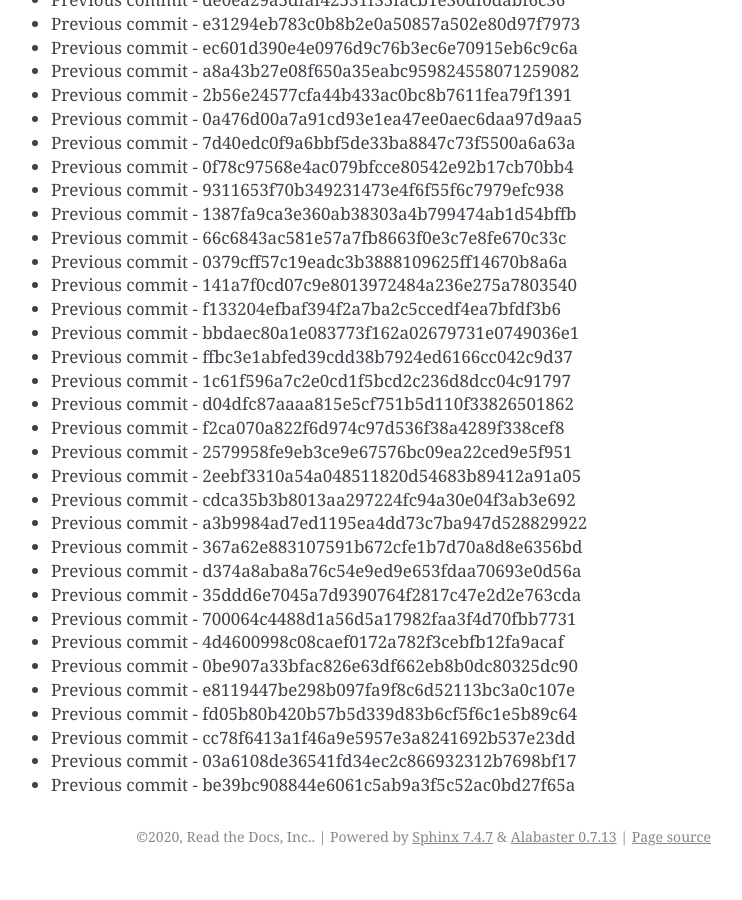
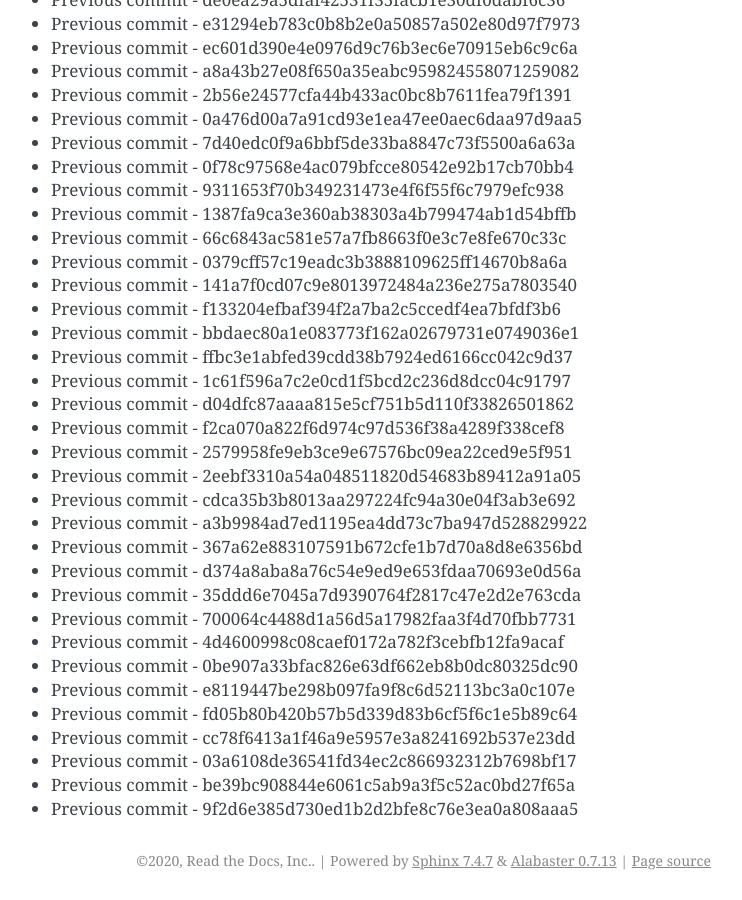
Before and after one commit to readthedocs/rtd-git-stresstest, a Sphinx documentation site: the page built from docs/updates.rst, in a window 1280 px wide and 900 px high, scrolled down 2250 px. Shown: the whole window, without its empty margins (399-1141 px from the left). Built offline with Sphinx 7.4.7, drawn with Linux system fonts in a browser that asks for light colours; before the commit the page ends 3126 px from its top, so only the background shows below that.

Commit message:
Generating commit from previous: 9f2d6e385d730ed1b2d2bfe8c76e3ea0a808aaa5

```diff
--- a/docs/updates.rst
+++ b/docs/updates.rst
@@ -126,3 +126,4 @@ It can be tested for any performance characteristics.
 * Previous commit - cc78f6413a1f46a9e5957e3a8241692b537e23dd
 * Previous commit - 03a6108de36541fd34ec2c866932312b7698bf17
 * Previous commit - be39bc908844e6061c5ab9a3f5c52ac0bd27f65a
+* Previous commit - 9f2d6e385d730ed1b2d2bfe8c76e3ea0a808aaa5
```
